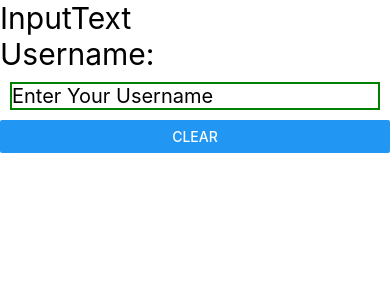
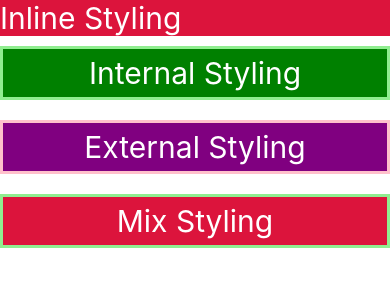
Before and after one commit to farzeen-ali/React-Native-Full-Course-2024-The-Techzeen, a React Native app: screen / in a window 390 px wide. Shown: the top 300 px of the page. Built offline with nearby package versions, Linux system fonts and the light colour scheme.

Commit message:
Styling in React Native

```diff
--- a/App.jsx
+++ b/App.jsx
@@ -3,7 +3,8 @@
 import React from 'react';
 // import { Button, Text, View } from 'react-native';
 import { View } from 'react-native';
-import InputText from './src/components/InputText';
+import Styling from './src/components/Styling';
+// import InputText from './src/components/InputText';
 // import Props from './src/components/Props';
 // import UseStateHook from './src/components/UseStateHook';
 // import OnPress from './src/components/OnPress';
@@ -23,7 +24,8 @@
       {/* <OnPress /> */}
       {/* <UseStateHook /> */}
       {/* <Props /> */}
-      <InputText />
+      {/* <InputText /> */}
+      <Styling />
     </View>
   );
 };
--- /dev/null
+++ b/src/components/Styling.jsx
@@ -0,0 +1,36 @@
+/* eslint-disable prettier/prettier */
+/* eslint-disable no-trailing-spaces */
+/* eslint-disable react-native/no-inline-styles */
+
+import { View, Text, StyleSheet } from 'react-native';
+import React from 'react';
+import styles from '../style/style';
+
+const Styling = () => {
+  return (
+    <View>
+      <Text style={{ fontSize: 30, backgroundColor: 'crimson', color: 'white' }}>Inline Styling</Text>
+
+      <Text style={style.text}>Internal Styling</Text>
+
+      <Text style={styles.text}>External Styling</Text>
+
+      <Text style={[styles.text, style.text, {backgroundColor: 'crimson'}]}>Mix Styling</Text>
+    </View>
+  );
+};
+
+const style = StyleSheet.create({
+    text : {
+        backgroundColor: 'green',
+        color: 'white',
+        fontSize: 30,
+        marginVertical: 10,
+        padding: 6,
+        textAlign: 'center',
+        borderColor: 'lightgreen',
+        borderWidth: 3,
+    },
+});
+
+export default Styling;
--- /dev/null
+++ b/src/style/style.js
@@ -0,0 +1,17 @@
+/* eslint-disable prettier/prettier */
+import { StyleSheet } from 'react-native';
+
+const styles = StyleSheet.create({
+    text : {
+        backgroundColor: 'purple',
+        color: 'white',
+        fontSize: 30,
+        marginVertical: 10,
+        padding: 6,
+        textAlign: 'center',
+        borderColor: 'pink',
+        borderWidth: 3,
+    },
+});
+
+export default styles;
```
